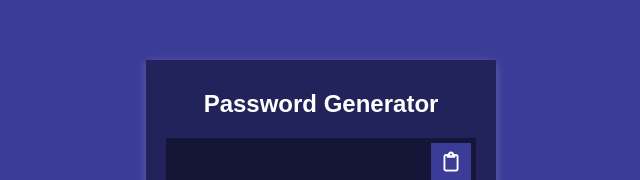
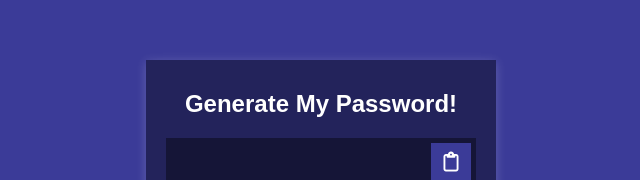
Before and after one commit to Umreen24/random_password_generator, a plain HTML site: page index.html in a window 1280 px wide. Shown: the part 164-344 px from the top of the page, without its empty margins (319-959 px from the left). Drawn offline with Linux system fonts and the light colour scheme; a web font is replaced by a local one.

Commit message:
changed name of password generator

```diff
--- a/index.html
+++ b/index.html
@@ -10,7 +10,7 @@
     </head>
     <body>
         <div class="container">
-            <h2>Password Generator</h2>
+            <h2>Generate My Password!</h2>
             <div class="result-container">
                 <span id="result"></span>
                 <button class="btn" id="clipboard">
```
